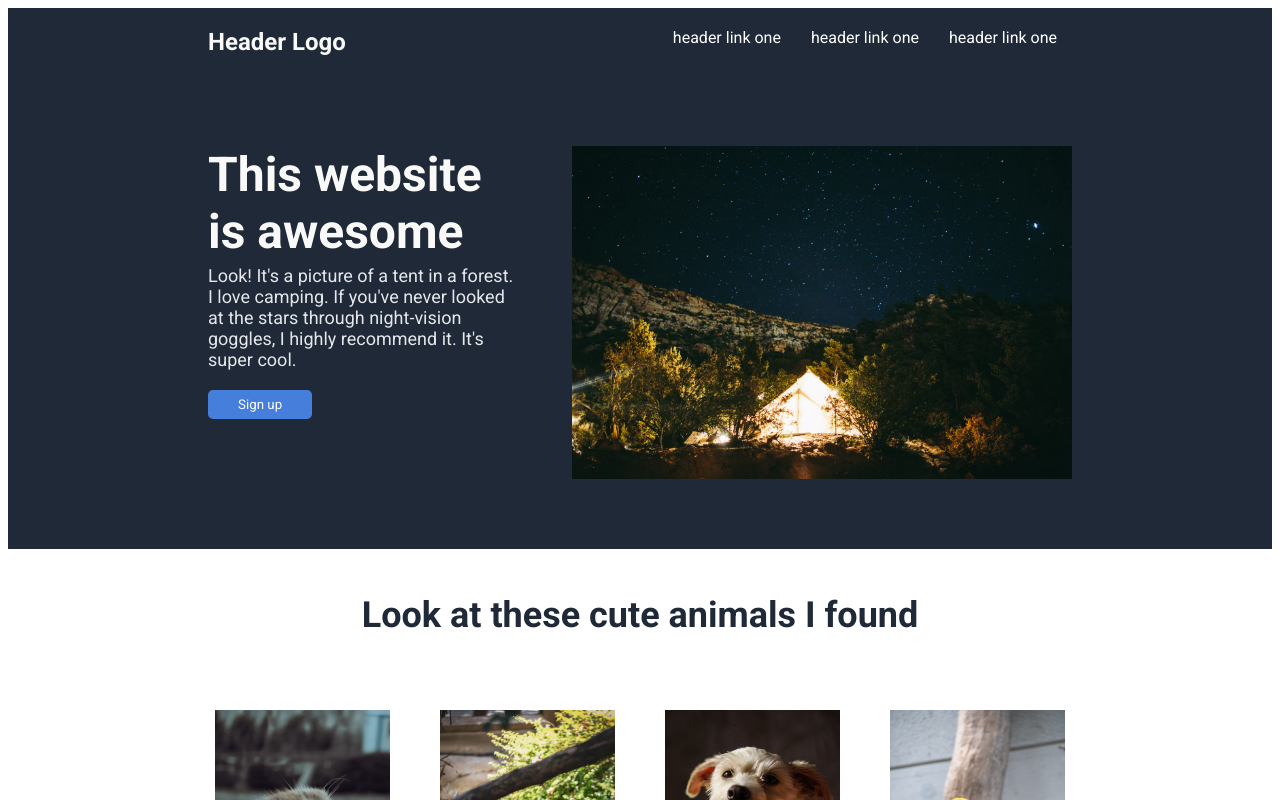
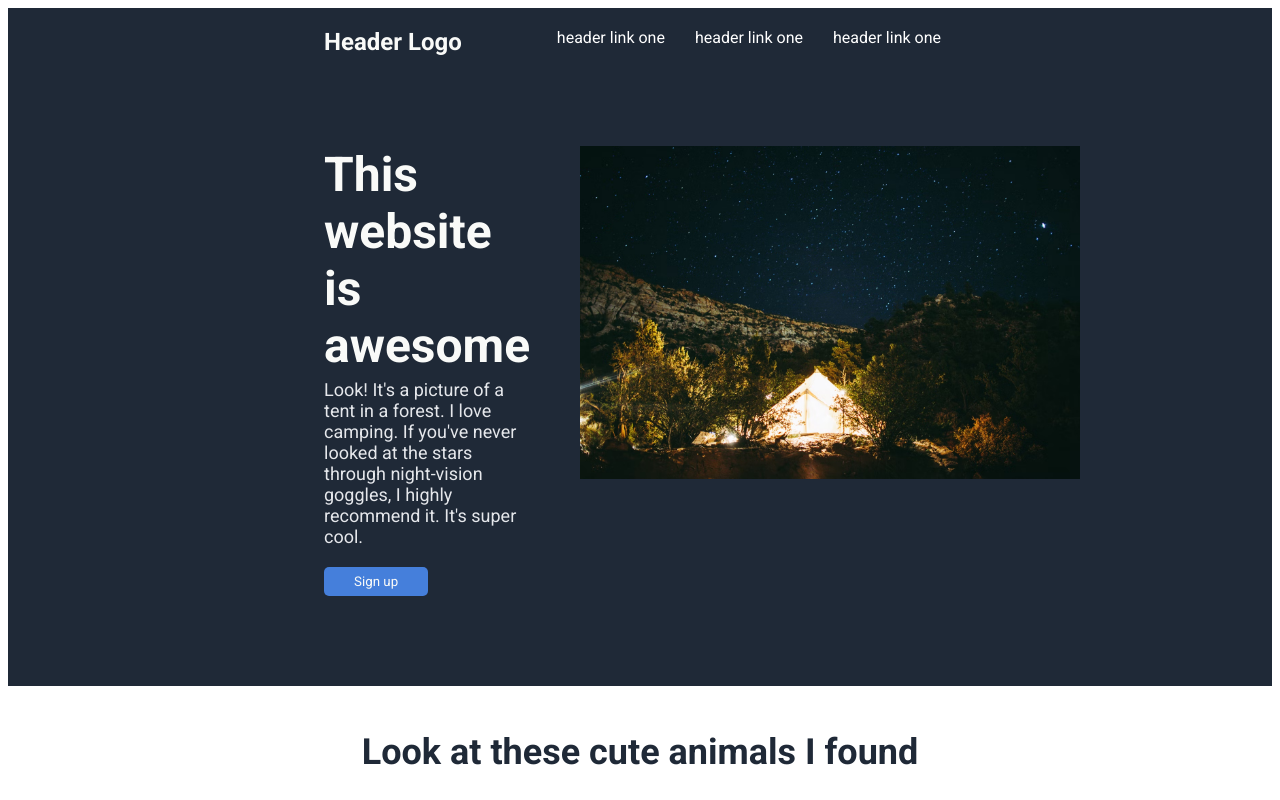
Before and after one commit to manwithaplandy/TOP-Landing-Page, a plain HTML site: page index.html in a window 1280 px wide. Shown: the top 800 px of the page. Drawn offline with Linux system fonts and the light colour scheme.

Commit message:
Change hero section padding to match the rest of the site

```diff
--- a/style.css
+++ b/style.css
@@ -16,7 +16,7 @@
 .header {
     display: flex;
     justify-content: space-between;
-    padding: 20px 200px;
+    padding: 20px 25%;
 }
 
 .header-links {
@@ -43,7 +43,7 @@ a {
     display: flex;
     flex-flow: row nowrap;
     align-items: flex-start;
-    padding: 70px 200px;
+    padding: 70px 25%;
     flex: 1;
 }
 
```
